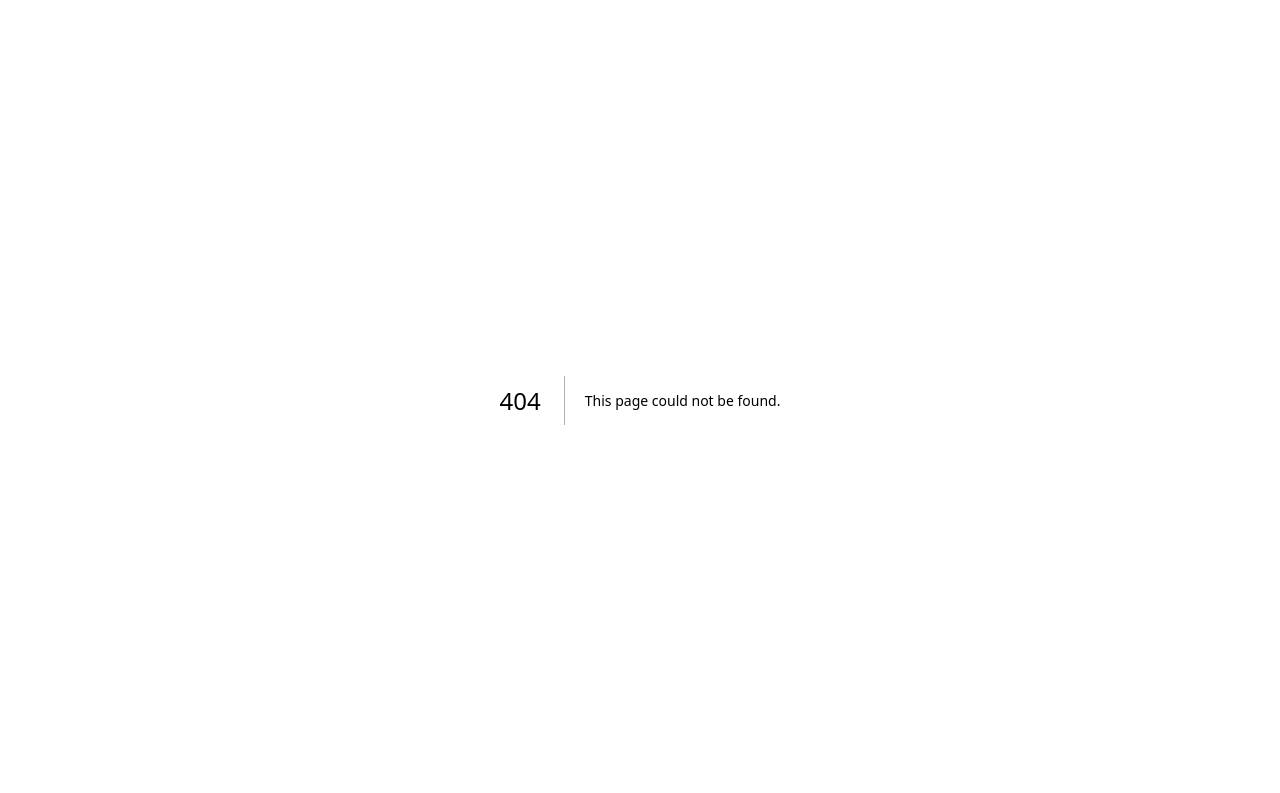
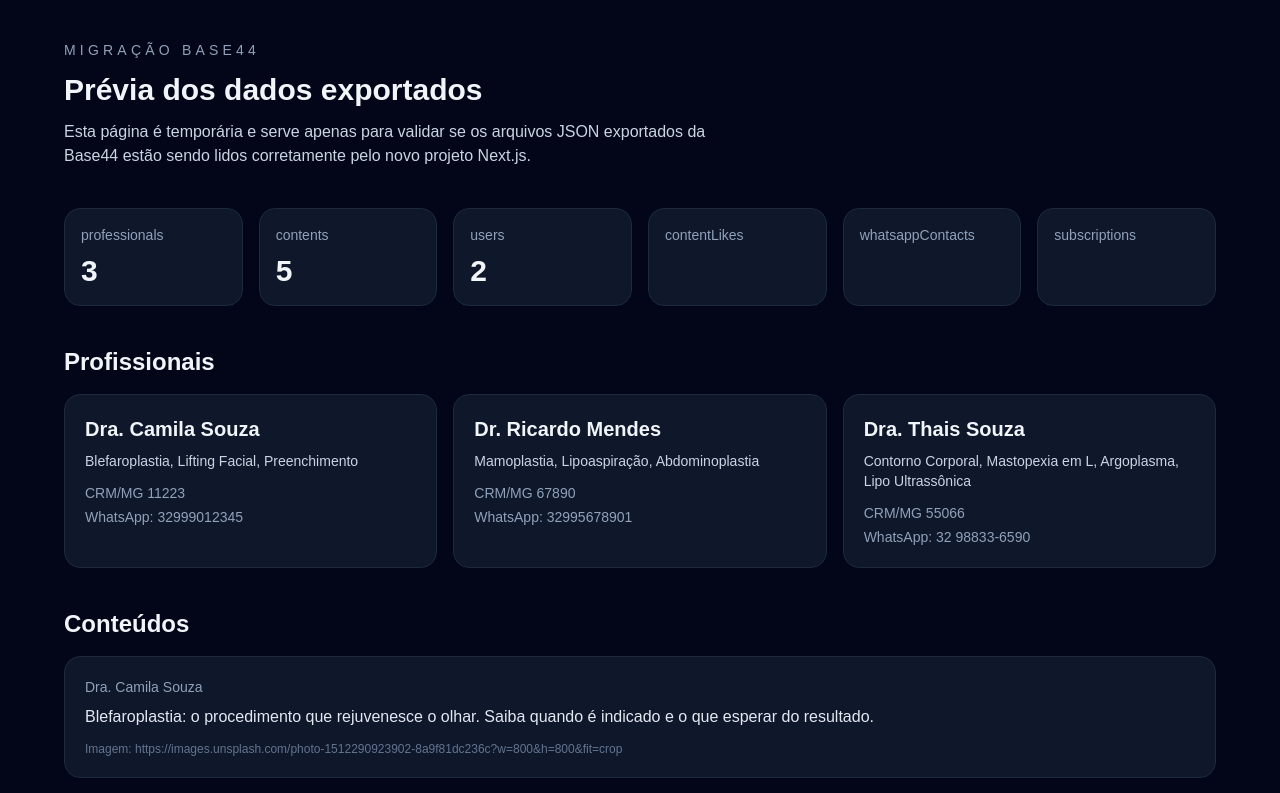
Before and after one commit to LeandroSatsuki/Uba-Cidade-Das-Plasticas, a Next.js app: page /migration-preview in a window 1280 px wide. Before the commit this address had no page. Shown: the top 793 px of the page. Built offline with nearby package versions, Linux system fonts and the light colour scheme.

Commit message:
chore: adicionar preview dos dados migrados

```diff
--- /dev/null
+++ b/src/app/migration-preview/page.tsx
@@ -0,0 +1,101 @@
+import {
+  base44Contents,
+  base44MigrationSummary,
+  base44Professionals,
+  base44Users,
+} from "@/lib/base44-data";
+
+export default function MigrationPreviewPage() {
+  return (
+    <main className="min-h-screen bg-slate-950 px-6 py-10 text-slate-100">
+      <div className="mx-auto max-w-6xl space-y-10">
+        <section>
+          <p className="text-sm uppercase tracking-[0.3em] text-slate-400">
+            Migração Base44
+          </p>
+          <h1 className="mt-3 text-3xl font-bold">
+            Prévia dos dados exportados
+          </h1>
+          <p className="mt-3 max-w-2xl text-slate-300">
+            Esta página é temporária e serve apenas para validar se os arquivos
+            JSON exportados da Base44 estão sendo lidos corretamente pelo novo
+            projeto Next.js.
+          </p>
+        </section>
+
+        <section className="grid gap-4 md:grid-cols-3 lg:grid-cols-6">
+          {Object.entries(base44MigrationSummary).map(([key, value]) => (
+            <div
+              key={key}
+              className="rounded-2xl border border-slate-800 bg-slate-900 p-4"
+            >
+              <p className="text-sm text-slate-400">{key}</p>
+              <p className="mt-2 text-3xl font-bold">{value}</p>
+            </div>
+          ))}
+        </section>
+
+        <section>
+          <h2 className="text-2xl font-semibold">Profissionais</h2>
+          <div className="mt-4 grid gap-4 md:grid-cols-3">
+            {base44Professionals.map((professional) => (
+              <article
+                key={professional.base44_id}
+                className="rounded-2xl border border-slate-800 bg-slate-900 p-5"
+              >
+                <h3 className="text-xl font-semibold">{professional.nome}</h3>
+                <p className="mt-2 text-sm text-slate-300">
+                  {professional.especialidades}
+                </p>
+                <p className="mt-3 text-sm text-slate-400">
+                  {professional.crm}
+                </p>
+                <p className="mt-1 text-sm text-slate-400">
+                  WhatsApp: {professional.whatsapp || "Não informado"}
+                </p>
+              </article>
+            ))}
+          </div>
+        </section>
+
+        <section>
+          <h2 className="text-2xl font-semibold">Conteúdos</h2>
+          <div className="mt-4 space-y-4">
+            {base44Contents.map((content) => (
+              <article
+                key={content.base44_id}
+                className="rounded-2xl border border-slate-800 bg-slate-900 p-5"
+              >
+                <p className="text-sm font-medium text-slate-400">
+                  {content.profissional_nome}
+                </p>
+                <p className="mt-2 whitespace-pre-line text-slate-200">
+                  {content.legenda}
+                </p>
+                <p className="mt-3 break-all text-xs text-slate-500">
+                  Imagem: {content.imagem_url}
+                </p>
+              </article>
+            ))}
+          </div>
+        </section>
+
+        <section>
+          <h2 className="text-2xl font-semibold">Usuários exportados</h2>
+          <div className="mt-4 space-y-3">
+            {base44Users.map((user) => (
+              <div
+                key={user.base44_id}
+                className="rounded-2xl border border-slate-800 bg-slate-900 p-5"
+              >
+                <p className="font-semibold">{user.full_name}</p>
+                <p className="text-sm text-slate-400">{user.email}</p>
+                <p className="mt-1 text-sm text-slate-400">Role: {user.role}</p>
+              </div>
+            ))}
+          </div>
+        </section>
+      </div>
+    </main>
+  );
+}
```
